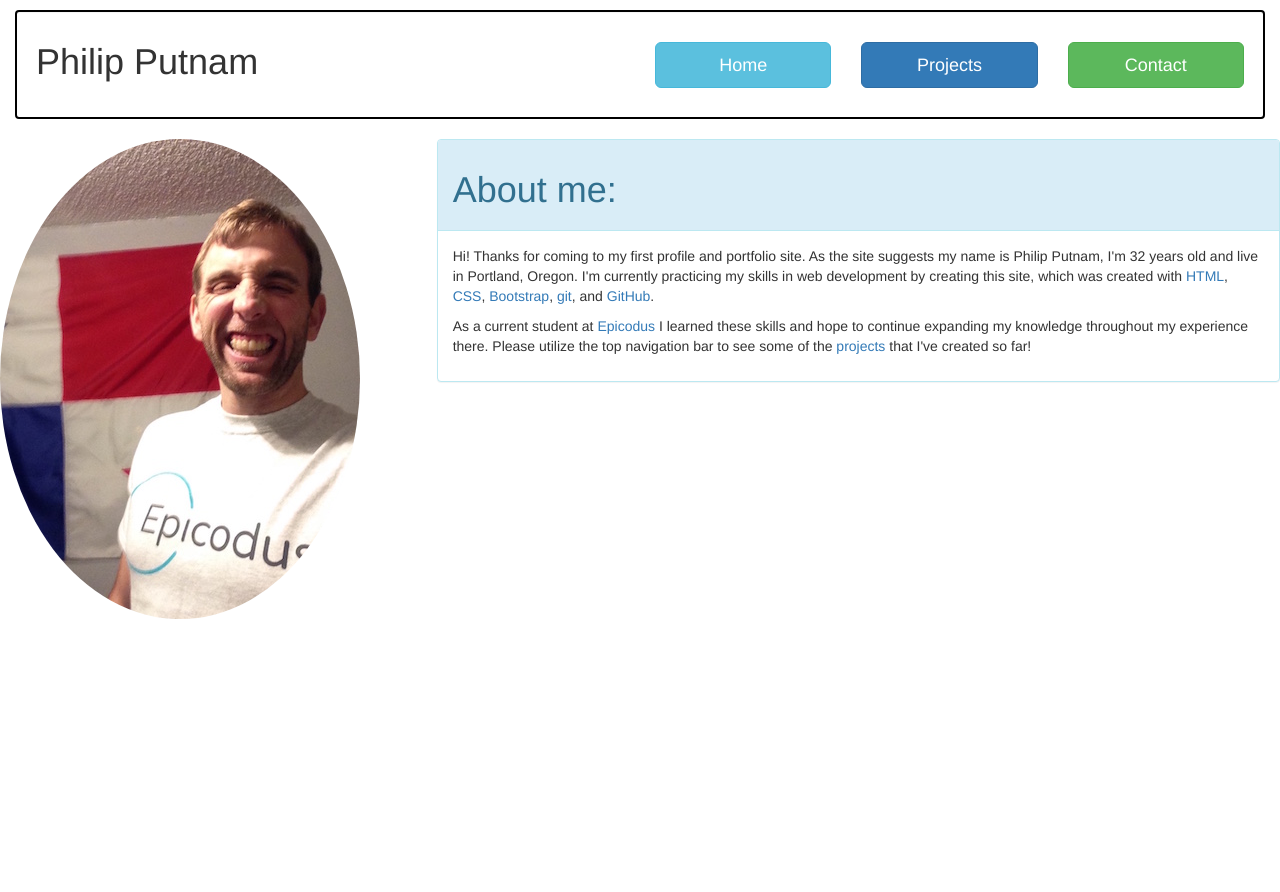
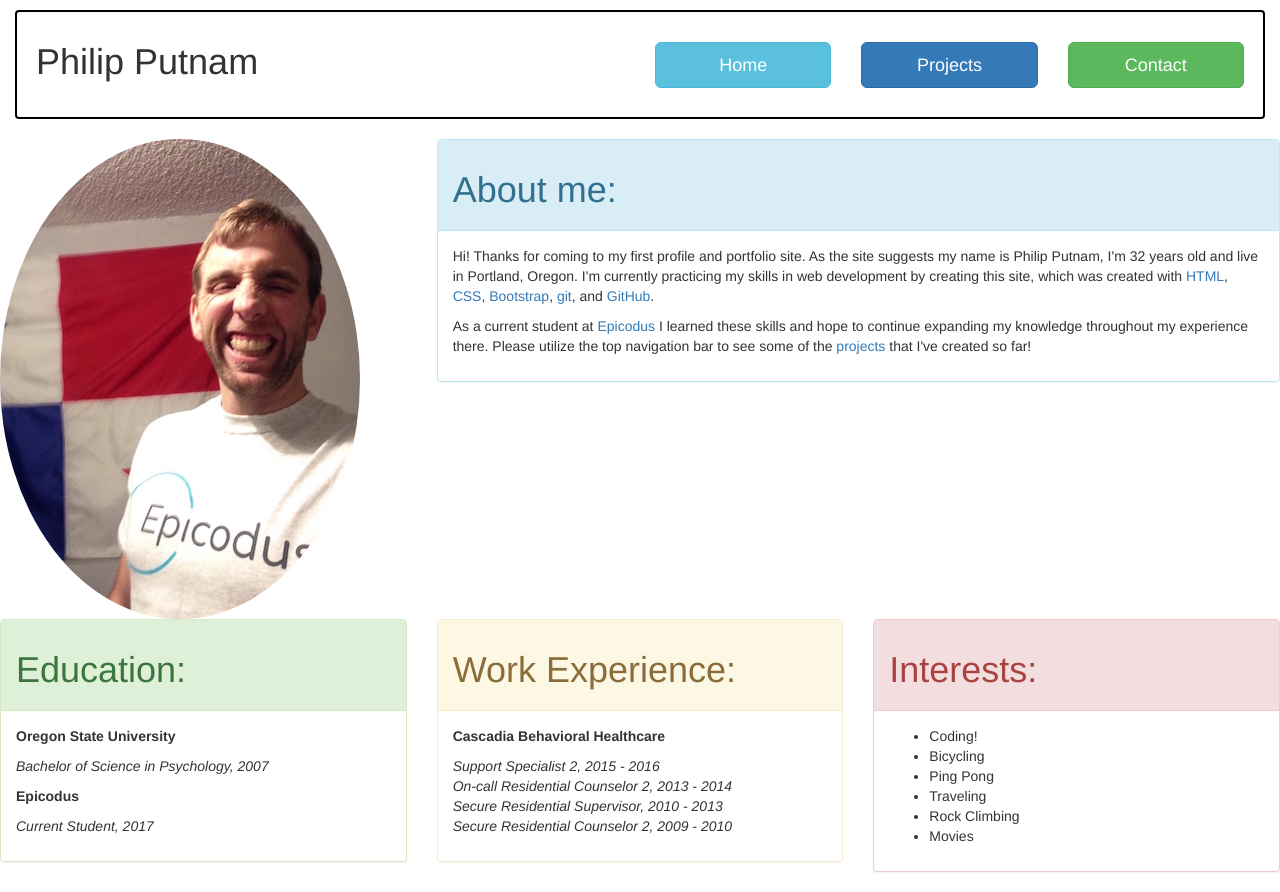
Before and after one commit to philip-putnam/profile-page, a plain HTML site: page aboutme.html in a window 1280 px wide. Before the commit the page ends 800 px from the top, so only its background shows below. Drawn offline with Linux system fonts and the light colour scheme.

Commit message:
add row, col, panels, and html content to aboutme.html

```diff
--- a/aboutme.html
+++ b/aboutme.html
@@ -50,7 +50,55 @@
       </div>
     </div>
 
+    <div class="row">
 
+      <div class="col-md-4">
+        <div class="panel panel-success">
+          <div class="panel-heading">
+            <h1>Education:</h1>
+          </div>
+          <div class="panel-body">
+            <p><strong>Oregon State University</strong></p>
+            <p><em>Bachelor of Science in Psychology, 2007</em></p>
+            <p><strong>Epicodus</strong></p>
+            <p><em>Current Student, 2017</em>
+          </div>
+        </div>
+      </div>
+
+      <div class="col-md-4">
+        <div class="panel panel-warning">
+          <div class="panel-heading">
+            <h1>Work Experience:</h1>
+          </div>
+          <div class="panel-body">
+            <p><strong>Cascadia Behavioral Healthcare</strong></p>
+            <p><em>Support Specialist 2, 2015 - 2016<br>On-call Residential Counselor 2, 2013 - 2014<br>Secure Residential Supervisor, 2010 - 2013<br>Secure Residential Counselor 2, 2009 - 2010</em><p>
+          </div>
+        </div>
+
+      </div>
+
+      <div class="col-md-4">
+        <div class="panel panel-danger">
+          <div class="panel-heading">
+            <h1>Interests:</h1>
+          </div>
+          <div class="panel-body">
+            <ul>
+              <li>Coding!</li>
+              <li>Bicycling</li>
+              <li>Ping Pong</li>
+              <li>Traveling</li>
+              <li>Rock Climbing</li>
+              <li>Movies</li>
+            </ul>
+          </div>
+        </div>
+
+      </div>
+
+    </div>
 
 
 
--- a/css/styles.css
+++ b/css/styles.css
@@ -27,5 +27,4 @@ body {
     display: block;
     margin: auto;
   }
-
 }
```
Lines whose indentation alone changed are shown as unchanged.
